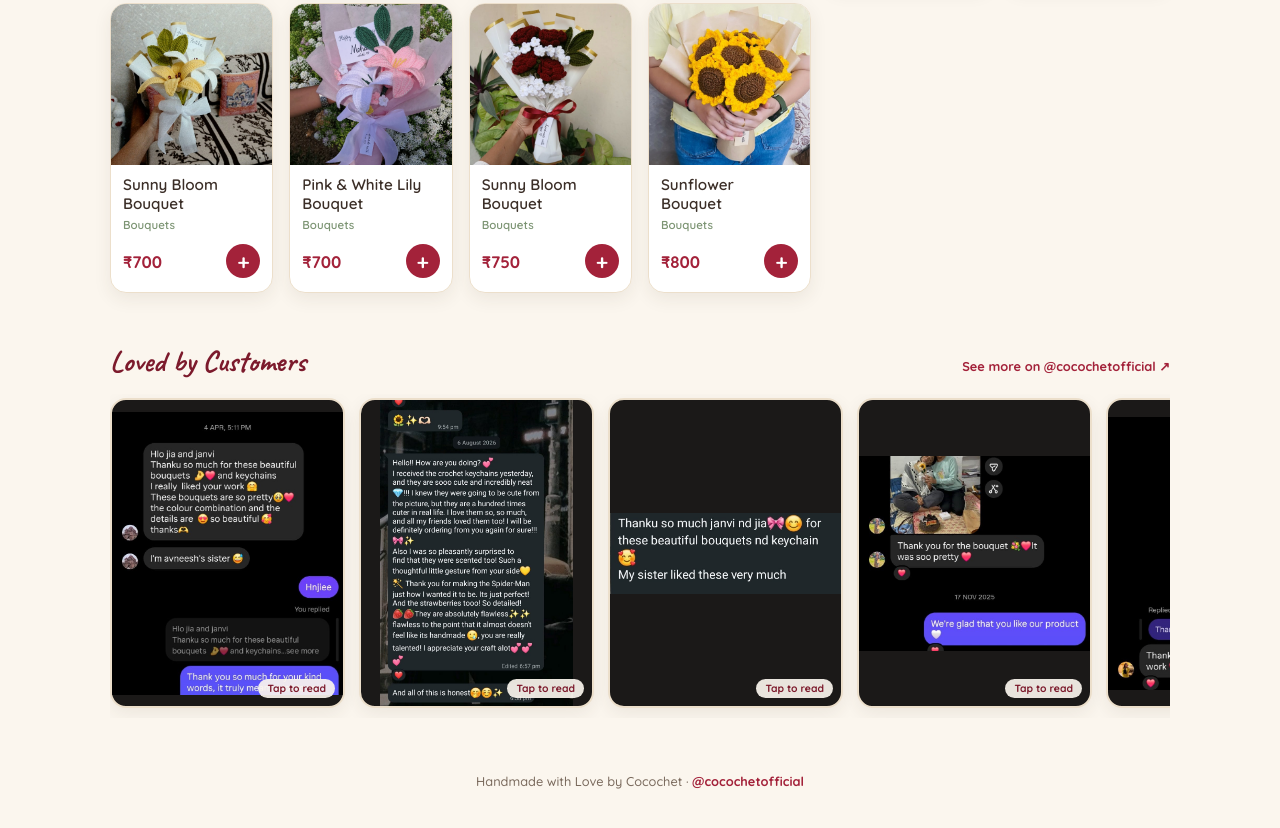
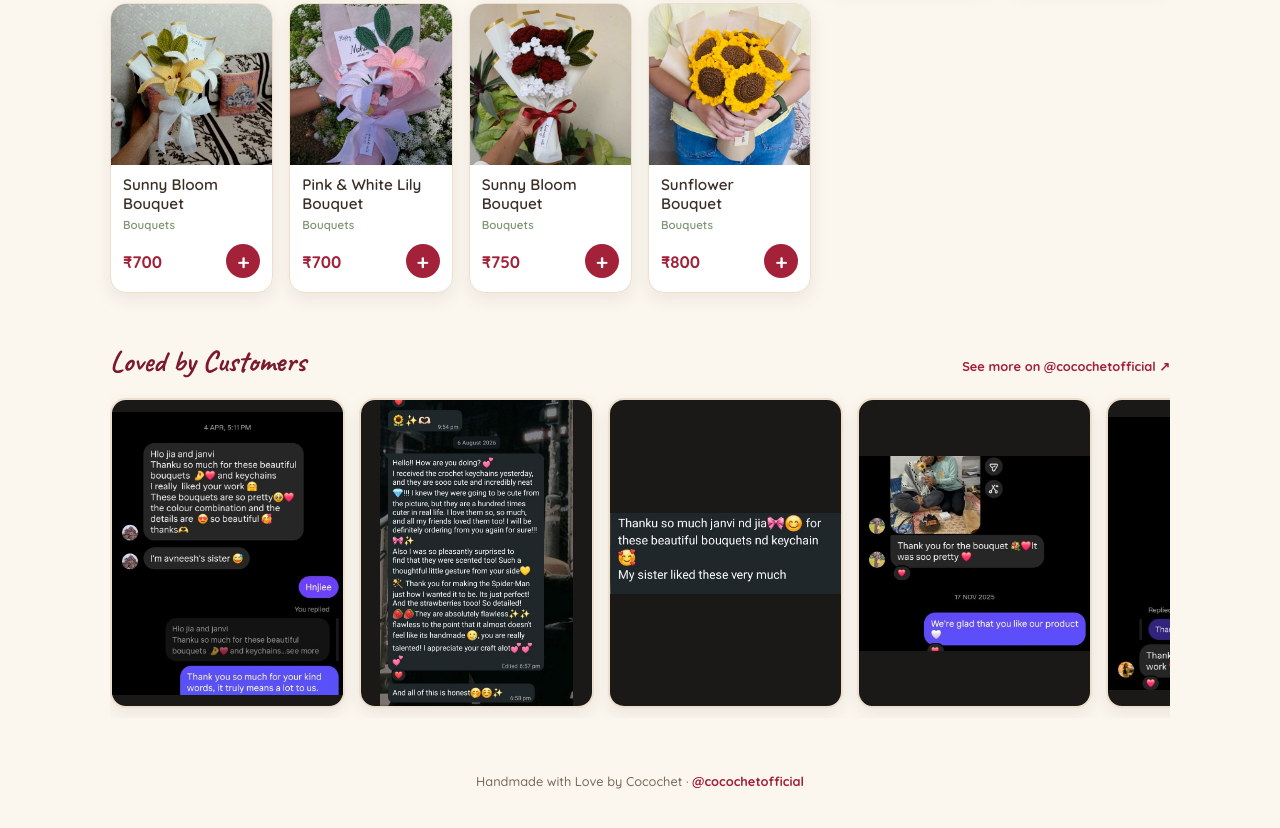
Before and after one commit to jiya-arya/Cocochet-Catalouge, a plain HTML site: page index.html in a window 1280 px wide. Shown: the part 2557-3385 px from the top of the page. Drawn offline with Linux system fonts and the light colour scheme.

Commit message:
little changes

```diff
--- a/styles.css
+++ b/styles.css
@@ -1167,7 +1167,7 @@ main {
   overflow: hidden;
   box-shadow: var(--shadow);
   scroll-snap-align: start;
-  cursor: zoom-in;
+  /* cursor: zoom-in; */
   display: flex;
   align-items: center;
   justify-content: center;
@@ -1187,7 +1187,7 @@ main {
 }
 
 .review-shot::after {
-  content: "Tap to read";
+  /* content: "Tap to read"; */
   position: absolute;
   bottom: 8px;
   right: 8px;
```
Also changed, not shown: script.js (line endings or trailing spaces).
